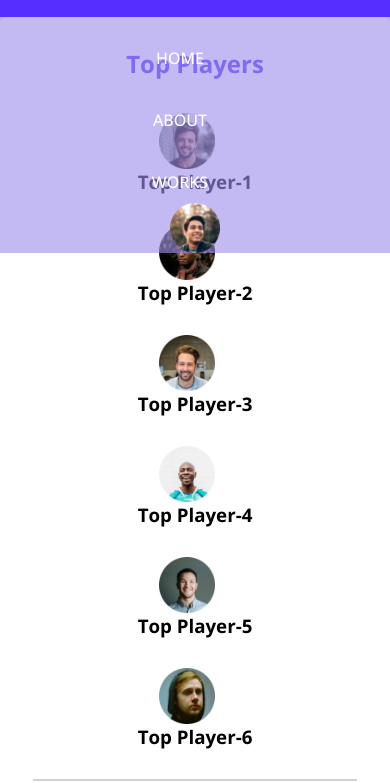
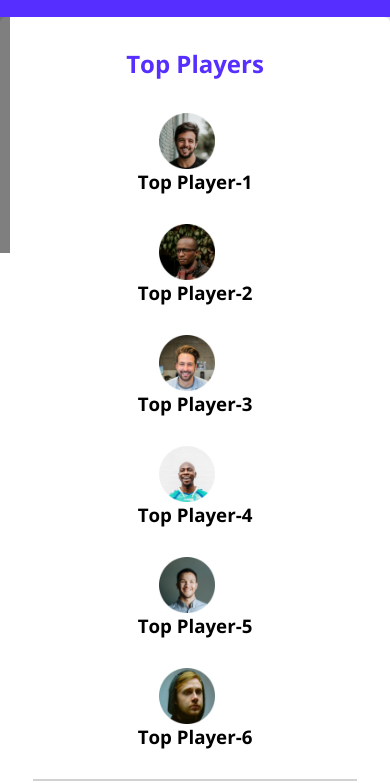
Before and after one commit to naiemislam110133/leader-board, a plain HTML site: page index.html in a window 390 px wide. Shown: the part 63-846 px from the top of the page. Drawn offline with nearby package versions, Linux system fonts and the light colour scheme.

Commit message:
fully Responsive

```diff
--- a/styles/style.css
+++ b/styles/style.css
@@ -190,7 +190,12 @@ margin-bottom: 33px;
         flex-direction: column;
         top: 80px;
         left: 0;
-        background-color: #9f8eec9c;
+        background-color: rgba(0,0,0,.5);
+        transform: translateX(-380px);
+        transition: 1s ease-in-out;
+    }
+    #nav-toggler:checked ~ .navigation{
+        transform: translateX(0);
     }
     .navigation a{
         padding: 10px;
```
